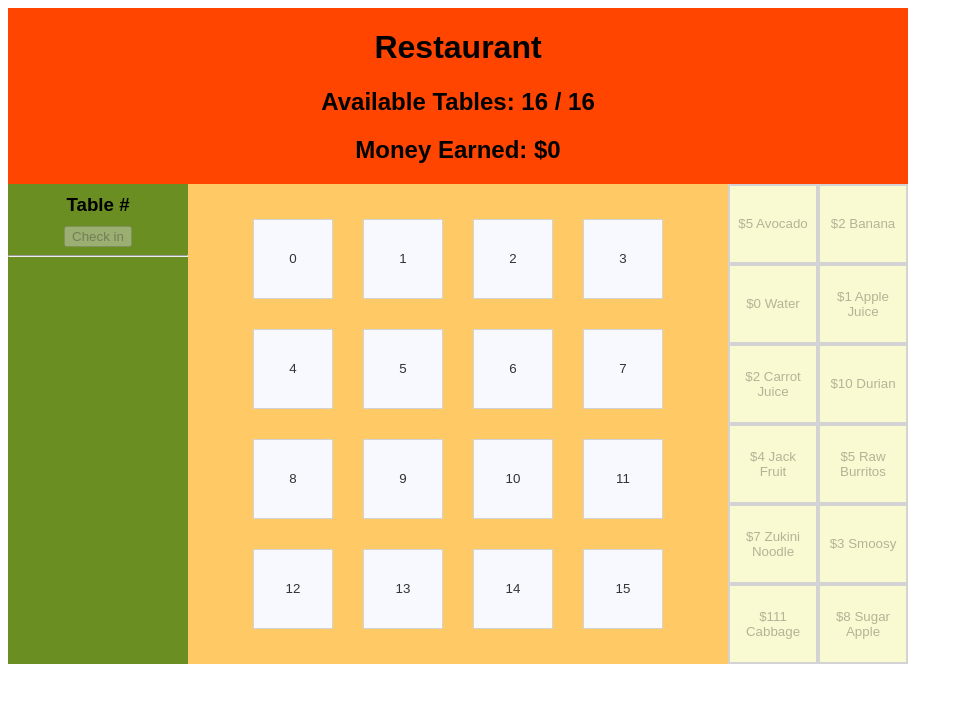
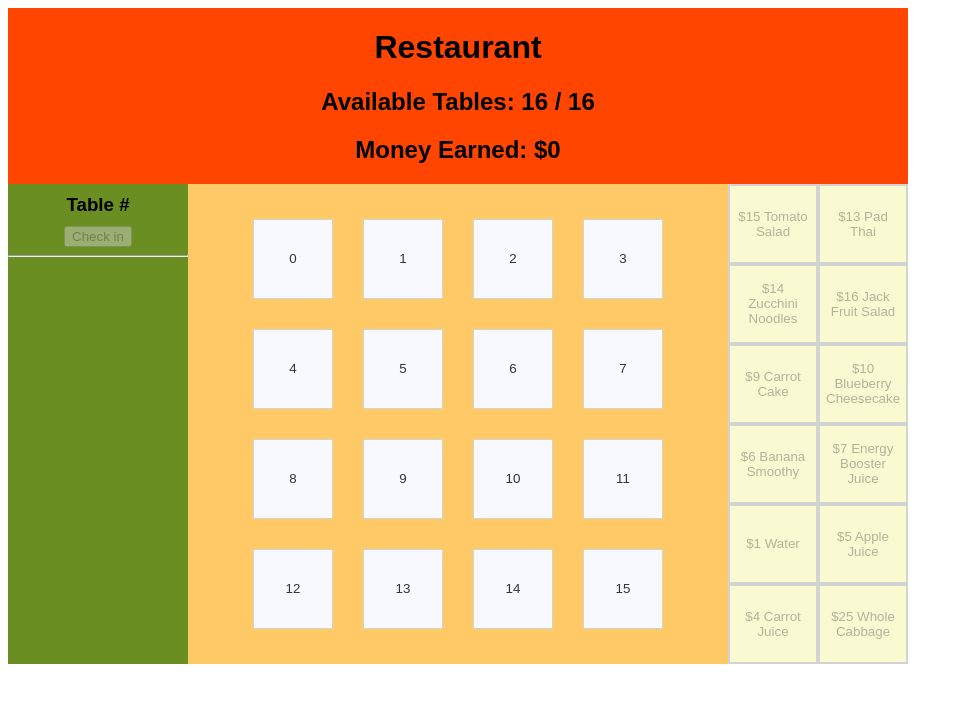
Before and after one commit to pavelgarchenko/react-restaurant, a React (Create React App) app: page / in a window 1280 px wide. Shown: the top 702 px of the page, without its empty margins (0-963 px from the left). Built offline with nearby package versions, Linux system fonts and the light colour scheme.

Commit message:
Created MENU constant

```diff
--- a/src/components/Menu.jsx
+++ b/src/components/Menu.jsx
@@ -1,23 +1,15 @@
 import React from "react";
+
+import { MENU } from "../constants/menu";
 import MenuItemContainer from "../containers/MenuItemContainer";
 
+
 const Menu = () => {
-  return (
-    <div className="right-section">
-      <MenuItemContainer name = "Avocado" price = {5} />
-      <MenuItemContainer name = "Banana" price = {2} />
-      <MenuItemContainer name = "Water" price = {0} />
-      <MenuItemContainer name = "Apple Juice" price = {1} />
-      <MenuItemContainer name = "Carrot Juice" price = {2} />
-      <MenuItemContainer name = "Durian" price = {10} />
-      <MenuItemContainer name = "Jack Fruit" price = {4} />
-      <MenuItemContainer name = "Raw Burritos" price = {5} />
-      <MenuItemContainer name = "Zukini Noodle" price = {7} />
-      <MenuItemContainer name = "Smoosy" price = {3} />
-      <MenuItemContainer name = "Cabbage" price = {111} />
-      <MenuItemContainer name = "Sugar Apple" price = {8} />
-    </div>
-  );
+  var menuItems = MENU.map(item => {
+    return <MenuItemContainer name={item.name} price={item.price} />
+  });
+
+  return <div className="right-section">{menuItems}</div>;
 };
 
 export default Menu;
--- /dev/null
+++ b/src/constants/menu.js
@@ -0,0 +1,55 @@
+
+const MENU = [
+  {
+    name: "Tomato Salad",
+    price: 15
+  },
+  {
+    name: "Pad Thai",
+    price: 13
+  },
+  {
+    name: "Zucchini Noodles",
+    price: 14
+  },
+  {
+    name: "Jack Fruit Salad",
+    price: 16
+  },
+  {
+    name: "Carrot Cake",
+    price: 9
+  },
+  {
+    name: "Blueberry Cheesecake",
+    price: 10
+  },
+  {
+    name: "Banana Smoothy",
+    price: 6
+  },
+  {
+    name: "Energy Booster Juice",
+    price: 7
+  },
+  {
+    name: "Water",
+    price: 1
+  },
+  {
+    name: "Apple Juice",
+    price: 5
+  },
+  {
+    name: "Carrot Juice",
+    price: 4
+  },
+  {
+    name: "Whole Cabbage",
+    price: 25
+  },
+]
+
+module.exports = {
+  MENU
+};
```
